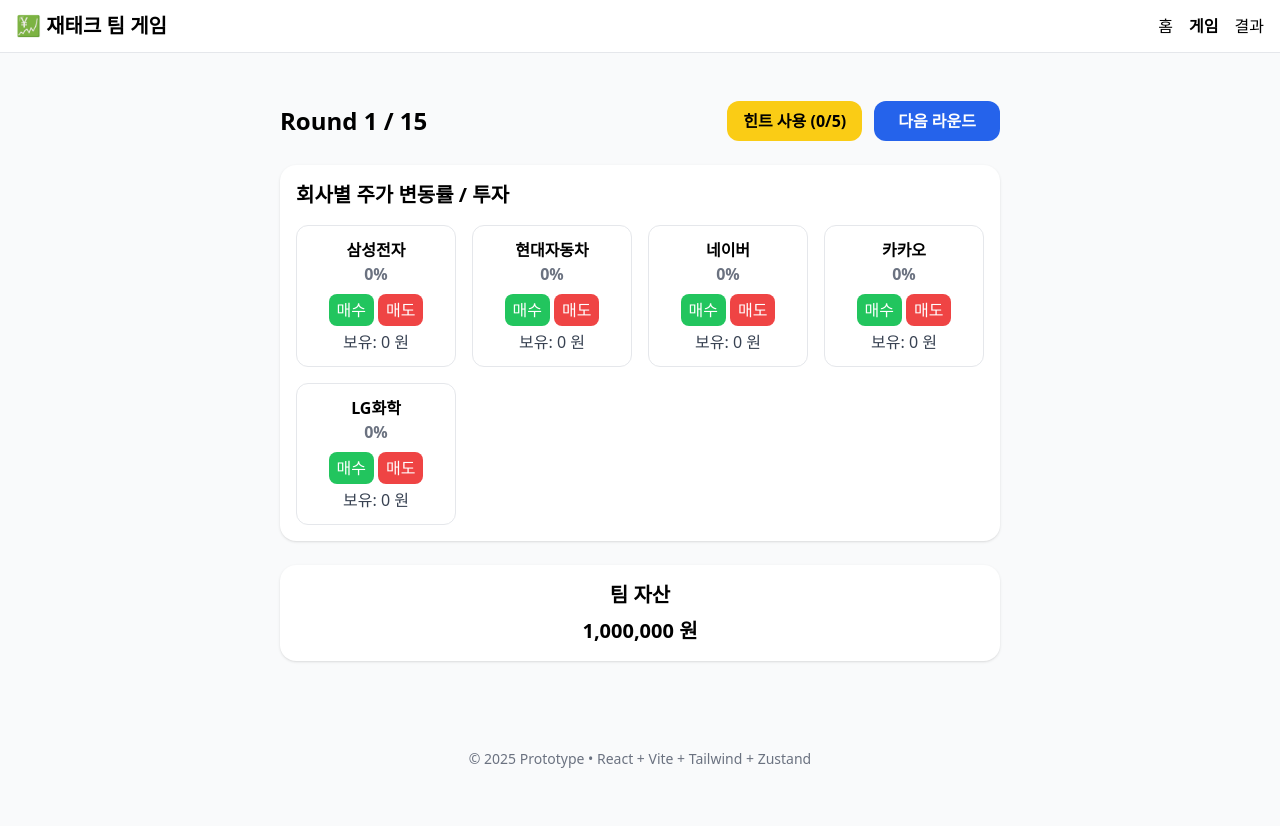
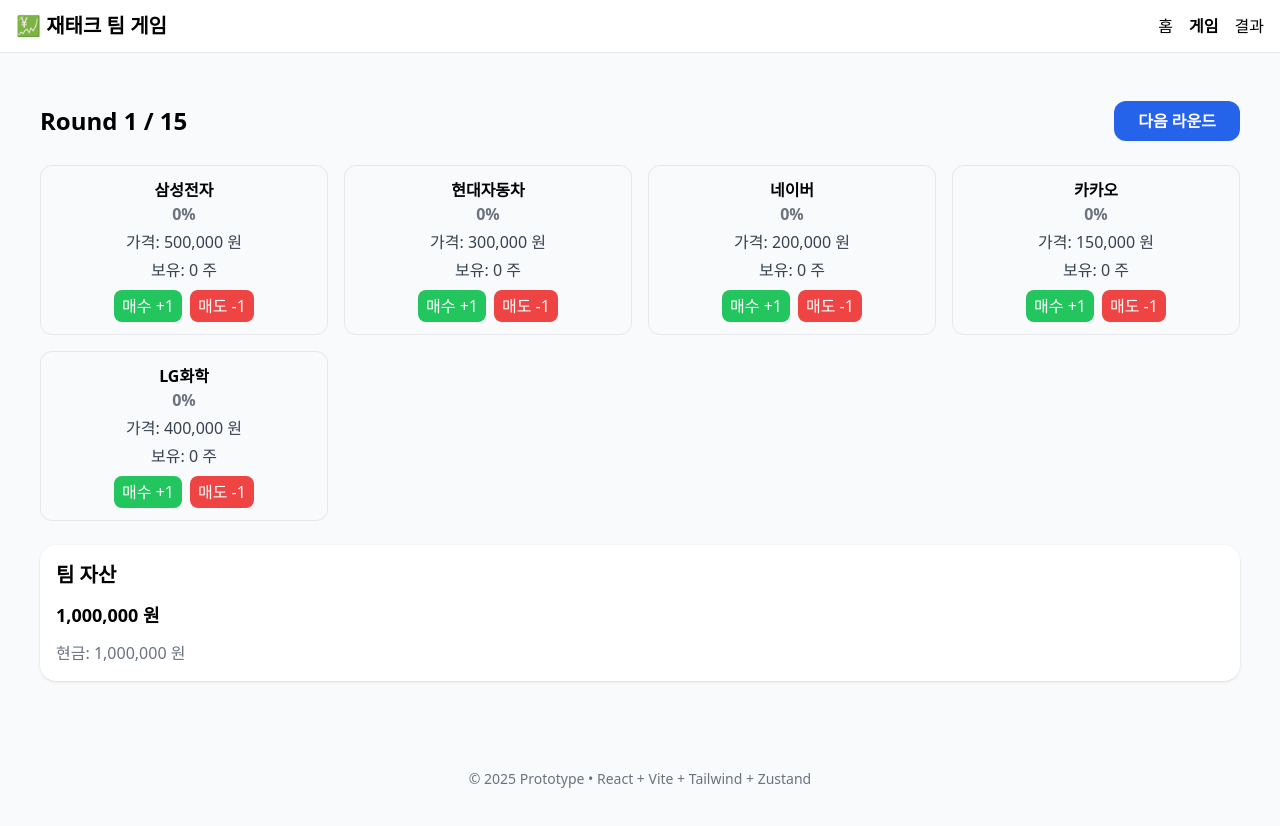
Before and after one commit to seonyeong1111/eco-effect, a React (Vite) app: page /game in a window 1280 px wide. Shown: the top 826 px of the page. Built offline with nearby package versions, Linux system fonts and the light colour scheme.

Commit message:
fix: 매도/매수 자산 계산

```diff
--- a/src/pages/Game.jsx
+++ b/src/pages/Game.jsx
@@ -1,12 +1,13 @@
 import React, { useState, useEffect } from "react";
 import { useNavigate } from "react-router-dom";
 
+// 회사별 초기 가격 설정
 const companies = [
-  { id: 1, name: "삼성전자" },
-  { id: 2, name: "현대자동차" },
-  { id: 3, name: "네이버" },
-  { id: 4, name: "카카오" },
-  { id: 5, name: "LG화학" },
+  { id: 1, name: "삼성전자", price: 500000 },
+  { id: 2, name: "현대자동차", price: 300000 },
+  { id: 3, name: "네이버", price: 200000 },
+  { id: 4, name: "카카오", price: 150000 },
+  { id: 5, name: "LG화학", price: 400000 },
 ];
 
 export default function Game() {
@@ -14,107 +15,80 @@
   const totalRounds = 15;
 
   const [round, setRound] = useState(1);
-  const [cash, setCash] = useState(1000000); // 현금
+  const [cash, setCash] = useState(1000000); // 초기 현금
   const [holdings, setHoldings] = useState(
     companies.reduce((acc, c) => ({ ...acc, [c.id]: 0 }), {})
   );
-  const [returns, setReturns] = useState(
-    companies.map((c) => ({ ...c, change: 0 }))
+  const [prices, setPrices] = useState(
+    companies.reduce((acc, c) => ({ ...acc, [c.id]: c.price }), {})
   );
-  const [showHint, setShowHint] = useState(false);
-  const [hintCount, setHintCount] = useState(0);
 
-  const maxHints = 5;
-  const hints = [
-    "IT 산업 성장 예상",
-    "부동산 시장 하락세",
-    "전기차 시장 신규 진입",
-    "해외 투자 리스크 증가",
-    "금리 인상 가능성",
-  ];
-
-  // 상태 디버깅
+  // 디버깅용 상태 확인
   useEffect(() => {
+    const totalStockValue = companies.reduce(
+      (sum, c) => sum + (holdings[c.id] || 0) * prices[c.id],
+      0
+    );
     console.log("===== 상태 확인 =====");
     console.log("Round:", round);
     console.log("Cash:", cash);
     console.log("Holdings:", holdings);
-    console.log("Returns:", returns);
-    const totalAssets =
-      cash + Object.values(holdings).reduce((sum, val) => sum + val, 0);
-    console.log("총 자산(현금+주식):", totalAssets);
+    console.log("Prices:", prices);
+    console.log("총 자산(현금+주식):", cash + totalStockValue);
     console.log("====================");
-  }, [round, cash, holdings, returns]);
+  }, [round, cash, holdings, prices]);
 
-  const handleUseHint = () => {
-    if (hintCount >= maxHints) {
-      alert("힌트는 최대 5회만 사용 가능합니다!");
-      return;
-    }
-    setHintCount(hintCount + 1);
-    setShowHint(true);
+  const handleBuy = (companyId, quantity) => {
+    const totalCost = prices[companyId] * quantity;
+    if (cash < totalCost) return alert("현금이 부족합니다!");
+    setCash(cash - totalCost);
+    setHoldings((prev) => ({
+      ...prev,
+      [companyId]: prev[companyId] + quantity,
+    }));
   };
 
-  const handleBuy = (companyId, amount) => {
-    if (cash < amount) return;
-    setCash(cash - amount);
-    setHoldings((prev) => ({ ...prev, [companyId]: prev[companyId] + amount }));
-  };
-
-  const handleSell = (companyId, amount) => {
-    if (holdings[companyId] < amount) return;
-    setCash(cash + amount);
-    setHoldings((prev) => ({ ...prev, [companyId]: prev[companyId] - amount }));
+  const handleSell = (companyId, quantity) => {
+    if ((holdings[companyId] || 0) < quantity)
+      return alert("보유 주식이 부족합니다!");
+    const totalGain = prices[companyId] * quantity;
+    setCash(cash + totalGain);
+    setHoldings((prev) => ({
+      ...prev,
+      [companyId]: prev[companyId] - quantity,
+    }));
   };
 
   const handleNextRound = () => {
-    // 랜덤 주가 변동 (-20% ~ +20%)
-    const newReturns = companies.map((c) => ({
-      ...c,
-      change: parseFloat((Math.random() * 40 - 20).toFixed(2)),
-    }));
-    setReturns(newReturns);
-
-    // 주식 가치 반영
-    let newHoldings = {};
+    // 주가 변동률 랜덤 계산 (-20% ~ +20%)
+    const newPrices = {};
     companies.forEach((c) => {
-      const oldValue = holdings[c.id] || 0;
-      const newValue = Math.round(
-        oldValue * (1 + newReturns.find((r) => r.id === c.id).change / 100)
+      const changePercent = parseFloat((Math.random() * 40 - 20).toFixed(2));
+      newPrices[c.id] = Math.max(
+        1000,
+        Math.round(prices[c.id] * (1 + changePercent / 100))
       );
-      newHoldings[c.id] = newValue;
+      c.change = changePercent; // 변동률 저장
     });
-    setHoldings(newHoldings);
-
+    setPrices(newPrices);
     if (round >= totalRounds) {
-      const totalAssets =
-        cash + Object.values(newHoldings).reduce((sum, val) => sum + val, 0);
-      navigate("/result", { state: { assets: totalAssets } });
+      const totalStockValue = companies.reduce(
+        (sum, c) => sum + (holdings[c.id] || 0) * newPrices[c.id],
+        0
+      );
+      navigate("/result", { state: { totalAssets: cash + totalStockValue } });
     } else {
       setRound(round + 1);
-      setShowHint(false);
     }
   };
 
   return (
-    <div className="p-4 md:p-6 space-y-6 max-w-screen-md mx-auto">
-      {/* 라운드 / 버튼 */}
-      <div className="flex flex-col sm:flex-row justify-between items-center gap-3">
+    <div className="p-6 space-y-6">
+      {/* 라운드 */}
+      <div className="flex justify-between items-center">
         <h1 className="text-2xl font-bold">
           Round {round} / {totalRounds}
         </h1>
-        <div className="flex gap-3 flex-wrap">
-          <button
-            onClick={handleUseHint}
-            disabled={hintCount >= maxHints}
-            className={`px-4 py-2 rounded-xl font-semibold ${
-              hintCount < maxHints
-                ? "bg-yellow-400 hover:bg-yellow-500 text-black"
-                : "bg-gray-300 text-gray-600 cursor-not-allowed"
-            }`}
-          >
-            힌트 사용 ({hintCount}/{maxHints})
-          </button>
         <button
           onClick={handleNextRound}
           className="px-6 py-2 bg-blue-600 text-white rounded-xl hover:bg-blue-700 font-semibold"
@@ -122,35 +96,10 @@
           {round >= totalRounds ? "최종 결과 보기" : "다음 라운드"}
         </button>
       </div>
-      </div>
 
-      {/* 힌트 모달 */}
-      {showHint && (
-        <div className="fixed inset-0 flex items-center justify-center bg-black/50">
-          <div className="bg-white p-4 md:p-6 rounded-xl shadow-lg max-w-[90vw] text-center">
-            <h2 className="text-xl font-bold mb-4">💡 투자 힌트</h2>
-            <p className="text-gray-700 mb-4">
-              {hints[Math.floor(Math.random() * hints.length)]}
-            </p>
-            <button
-              onClick={() => setShowHint(false)}
-              className="px-4 py-2 bg-blue-500 text-white rounded-xl hover:bg-blue-600"
-            >
-              닫기
-            </button>
-          </div>
-        </div>
-      )}
-
-      {/* 회사별 투자 */}
-      <div className="bg-white p-4 rounded-2xl shadow space-y-4">
-        <h2 className="text-xl font-semibold mb-2">
-          회사별 주가 변동률 / 투자
-        </h2>
-        <div className="grid grid-cols-1 sm:grid-cols-2 md:grid-cols-4 gap-4 text-center">
-          {companies.map((c) => {
-            const ret = returns.find((r) => r.id === c.id)?.change || 0;
-            return (
+      {/* 회사별 주식 */}
+      <div className="grid grid-cols-2 md:grid-cols-4 gap-4">
+        {companies.map((c) => (
           <div
             key={c.id}
             className="border rounded-xl p-3 flex flex-col items-center"
@@ -158,47 +107,57 @@
             <span className="font-semibold">{c.name}</span>
             <span
               className={`font-bold ${
-                    ret > 0
+                c.change > 0
                   ? "text-red-500"
-                      : ret < 0
+                  : c.change < 0
                   ? "text-blue-500"
                   : "text-gray-500"
               }`}
             >
-                  {ret > 0 ? `+${ret}%` : `${ret}%`}
+              {c.change
+                ? c.change > 0
+                  ? `+${c.change}%`
+                  : `${c.change}%`
+                : "0%"}
             </span>
-                <div className="flex flex-col sm:flex-row gap-1 mt-2">
+            <span className="mt-1 text-gray-700">
+              가격: {prices[c.id].toLocaleString()} 원
+            </span>
+            <span className="mt-1 text-gray-700">
+              보유: {holdings[c.id]} 주
+            </span>
+            <div className="flex gap-2 mt-2">
               <button
-                    onClick={() => handleBuy(c.id, 100000)}
-                    className="px-2 py-1 bg-green-500 text-white rounded-lg text-sm md:text-base"
+                onClick={() => handleBuy(c.id, 1)}
+                className="px-2 py-1 bg-green-500 text-white rounded-lg"
               >
-                    매수
+                매수 +1
               </button>
               <button
-                    onClick={() => handleSell(c.id, 100000)}
-                    className="px-2 py-1 bg-red-500 text-white rounded-lg text-sm md:text-base"
+                onClick={() => handleSell(c.id, 1)}
+                className="px-2 py-1 bg-red-500 text-white rounded-lg"
               >
-                    매도
+                매도 -1
               </button>
             </div>
-                <span className="mt-1 text-gray-700">
-                  보유: {holdings[c.id].toLocaleString()} 원
-                </span>
           </div>
-            );
-          })}
-        </div>
+        ))}
       </div>
 
       {/* 팀 자산 */}
-      <div className="bg-white p-4 rounded-2xl shadow space-y-2 text-center">
+      <div className="bg-white p-4 rounded-2xl shadow space-y-3">
         <h2 className="text-xl font-semibold">팀 자산</h2>
-        <p className="text-lg md:text-xl font-bold">
+        <p className="text-lg font-bold">
           {(
-            cash + Object.values(holdings).reduce((sum, val) => sum + val, 0)
+            cash +
+            companies.reduce(
+              (sum, c) => sum + (holdings[c.id] || 0) * prices[c.id],
+              0
+            )
           ).toLocaleString()}{" "}
           원
         </p>
+        <p className="text-gray-500">현금: {cash.toLocaleString()} 원</p>
       </div>
     </div>
   );
```
Lines whose indentation alone changed are shown as unchanged.
